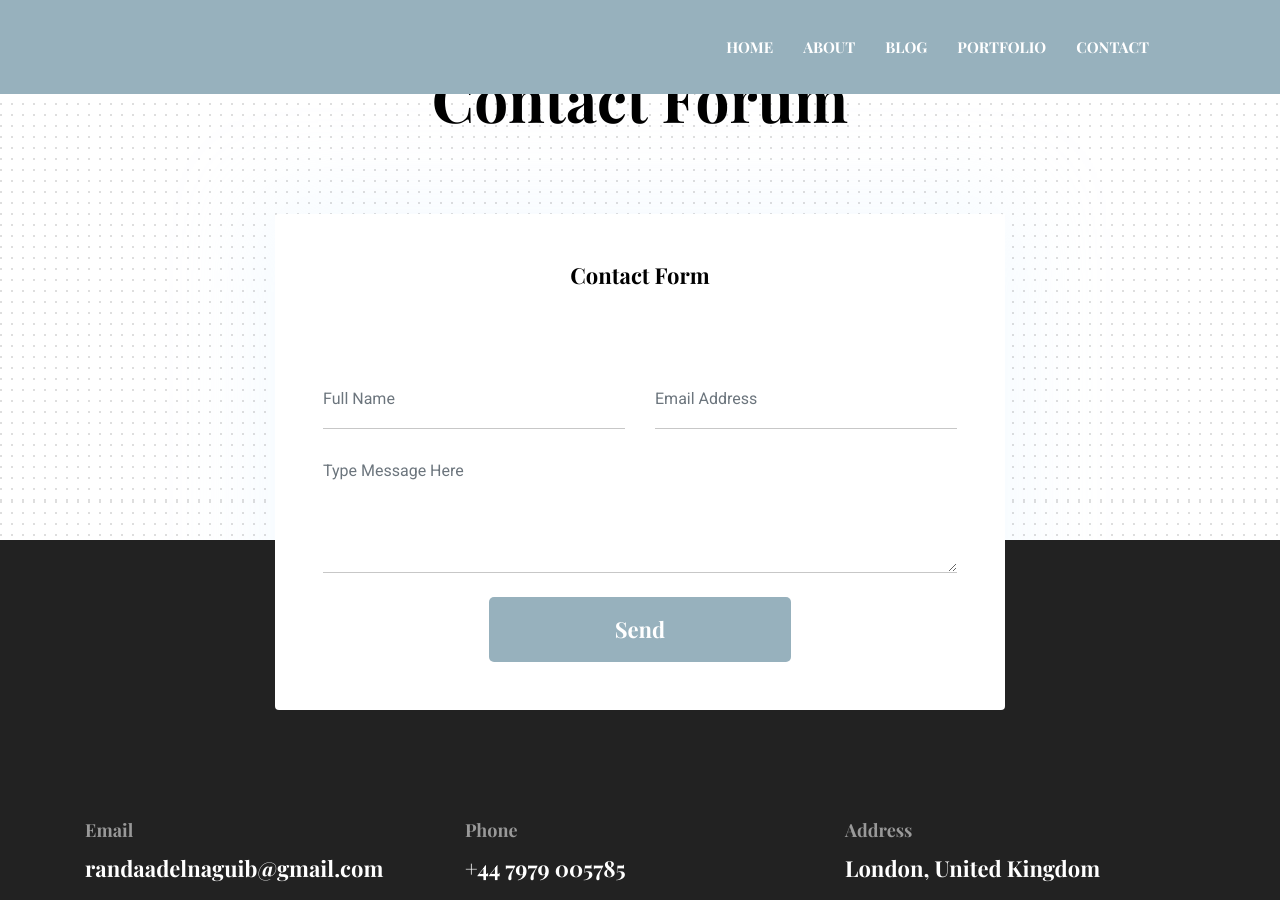
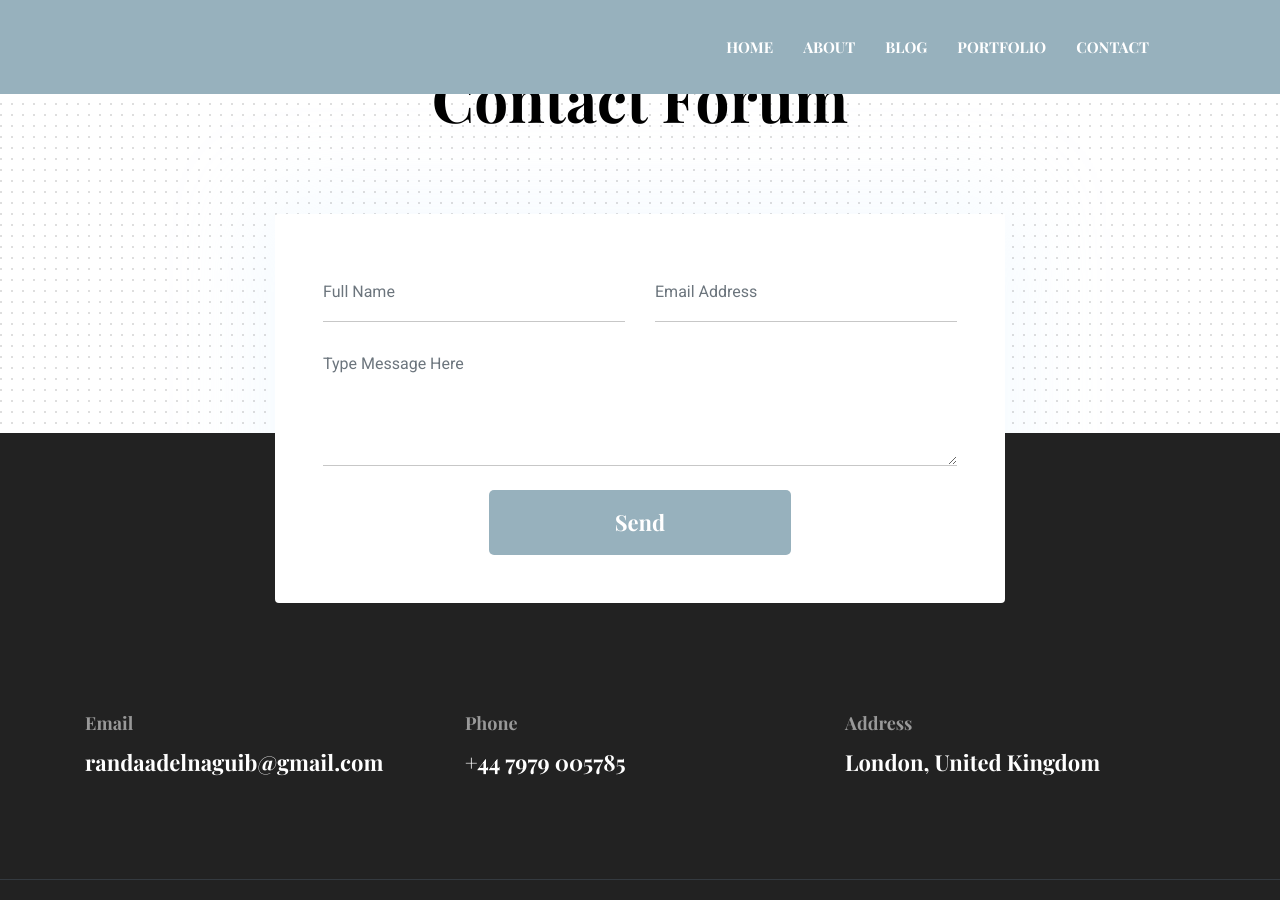
Before and after one commit to RandaAdel/RandaAdel.github.io, a Jekyll site: the page built from index.html, in a window 1280 px wide and 900 px high, scrolled down 6263 px. Built offline with Jekyll 4.4.1, drawn with Linux system fonts in a browser that asks for light colours.

Commit message:
Change contact page

```diff
--- a/_includes/contact-section.html
+++ b/_includes/contact-section.html
@@ -7,7 +7,7 @@
       </div>
       <div class="col-lg-8 mx-auto">
         <div class="bg-white rounded text-center p-5 shadow-down">
-          <h4 class="mb-80">Contact Form</h4>
+          <!-- <h4 class="mb-80">Contact Form</h4> -->
           <form action="https://formspree.io/f/mrgvagrq" method="POST" class="row">
             <div class="col-md-6">
               <input type="text" id="name" name="name" placeholder="Full Name" class="form-control px-0 mb-4">
```
